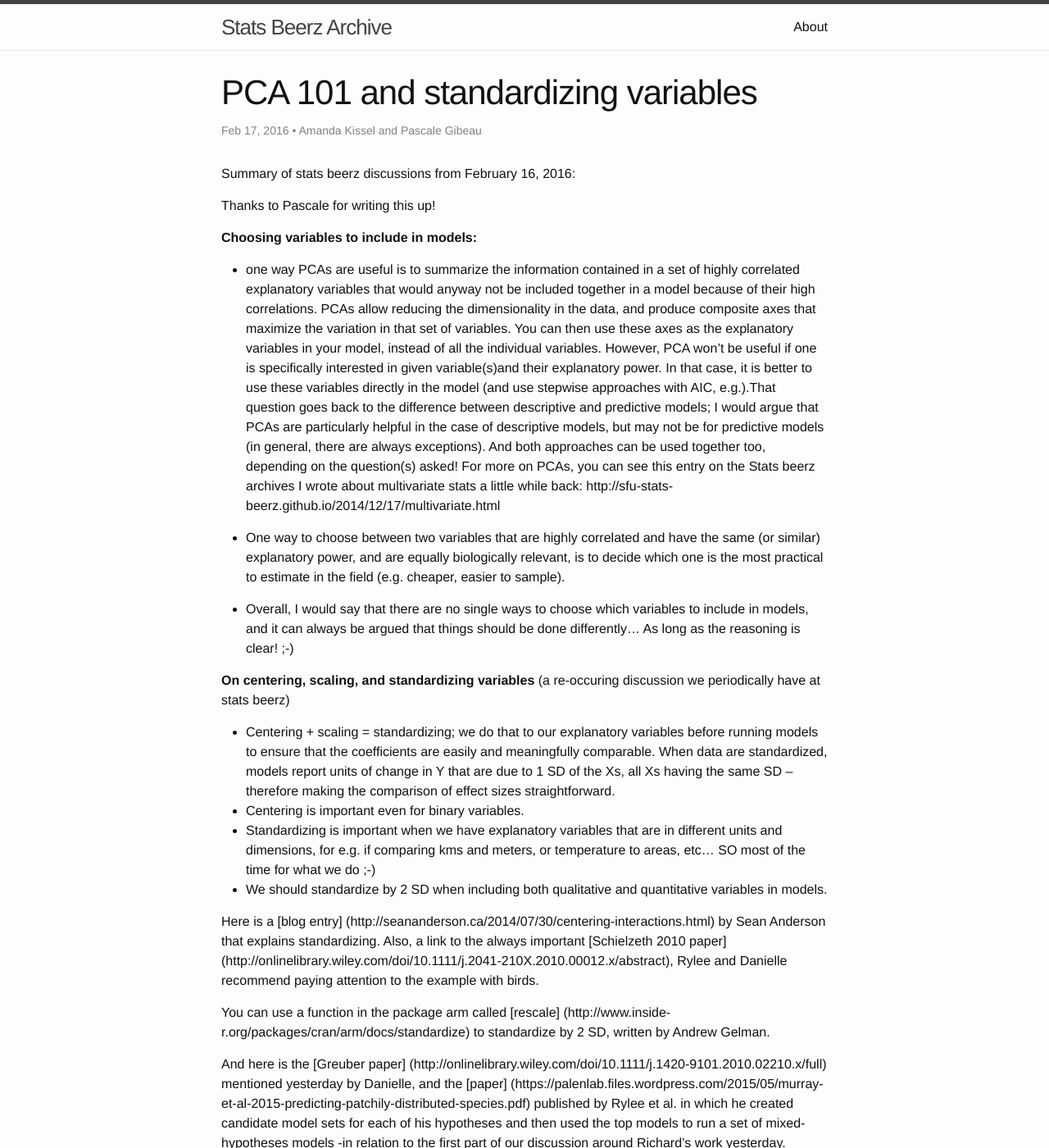
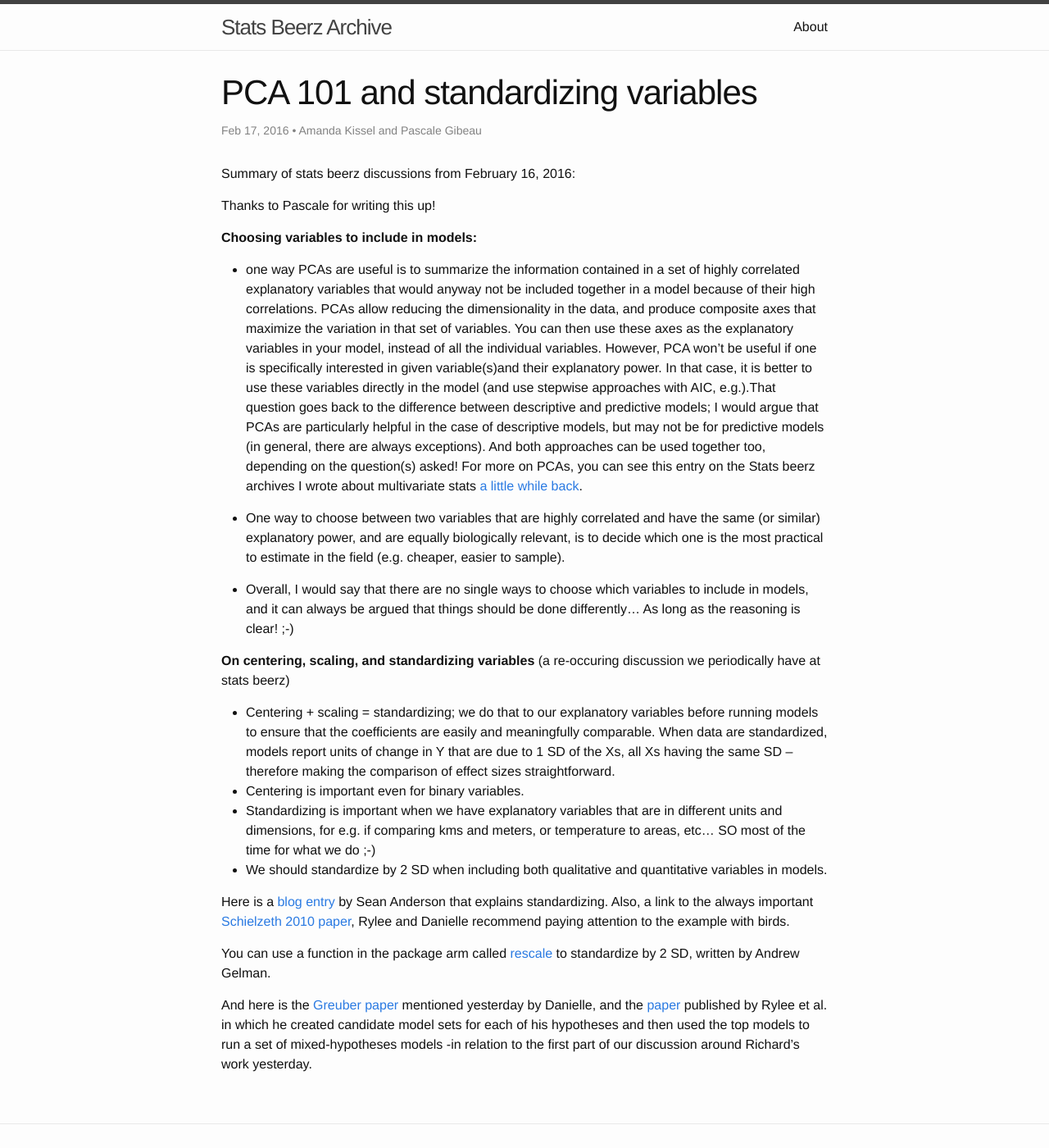
Before and after one commit to sfu-stats-beerz/sfu-stats-beerz.github.io, a Jekyll site: the page built from _posts/2016-02-17-pca-standardizing.md, in a window 1280 px wide and 1400 px high. Shown: the whole window at 82% size. Built offline with Jekyll 4.4.1, drawn with Linux system fonts in a browser that asks for light colours; some of the changed lines change nothing that is shown.

Commit message:
Fix links

```diff
--- a/_posts/2016-02-17-pca-standardizing.md
+++ b/_posts/2016-02-17-pca-standardizing.md
@@ -10,9 +10,10 @@ Summary of stats beerz discussions from February 16, 2016:
 Thanks to Pascale for writing this up!
 
 **Choosing variables to include in models:**
+
 - one way PCAs are useful is to summarize the information contained in a set of highly correlated explanatory variables that would
 anyway not be included together in a model because of their high correlations. PCAs allow reducing the dimensionality in the data,
-and produce composite axes that maximize the variation in that set of variables. You can then use these axes as the explanatory variables in your model, instead of all the individual variables. However, PCA won't be useful if one is specifically interested in given variable(s)and their explanatory power. In that case, it is better to use these variables directly in the model (and use stepwise approaches with AIC, e.g.).That question goes back to the difference between descriptive and predictive models; I would argue that PCAs are particularly helpful in the case of descriptive models, but may not be for predictive models (in general, there are always exceptions). And both approaches can be used together too, depending on the question(s) asked! For more on PCAs, you can see this entry on the Stats beerz archives I wrote about multivariate stats a little while back: http://sfu-stats-beerz.github.io/2014/12/17/multivariate.html
+and produce composite axes that maximize the variation in that set of variables. You can then use these axes as the explanatory variables in your model, instead of all the individual variables. However, PCA won't be useful if one is specifically interested in given variable(s)and their explanatory power. In that case, it is better to use these variables directly in the model (and use stepwise approaches with AIC, e.g.).That question goes back to the difference between descriptive and predictive models; I would argue that PCAs are particularly helpful in the case of descriptive models, but may not be for predictive models (in general, there are always exceptions). And both approaches can be used together too, depending on the question(s) asked! For more on PCAs, you can see this entry on the Stats beerz archives I wrote about multivariate stats [a little while back]({% post_url 2014-12-17-multivariate %}).
 
 - One way to choose between two variables that are highly correlated and have the same (or similar) explanatory power, and are equally biologically relevant, is to decide which one is the most practical to estimate in the field (e.g. cheaper, easier to sample).
 
@@ -25,8 +26,8 @@ and produce composite axes that maximize the variation in that set of variables.
 - Standardizing is important when we have explanatory variables that are in different units and dimensions, for e.g. if comparing kms and meters, or temperature to areas, etc... SO most of the time for what we do ;-)
 - We should standardize by 2 SD when including both qualitative and quantitative variables in models.
 
-Here is a [blog entry] (http://seananderson.ca/2014/07/30/centering-interactions.html) by Sean Anderson that explains standardizing. Also, a link to the always important [Schielzeth 2010 paper] (http://onlinelibrary.wiley.com/doi/10.1111/j.2041-210X.2010.00012.x/abstract), Rylee and Danielle recommend paying attention to the example with birds.
+Here is a [blog entry](http://seananderson.ca/2014/07/30/centering-interactions.html) by Sean Anderson that explains standardizing. Also, a link to the always important [Schielzeth 2010 paper](http://onlinelibrary.wiley.com/doi/10.1111/j.2041-210X.2010.00012.x/abstract), Rylee and Danielle recommend paying attention to the example with birds.
 
-You can use a function in the package arm called [rescale] (http://www.inside-r.org/packages/cran/arm/docs/standardize) to standardize by 2 SD, written by Andrew Gelman.
+You can use a function in the package arm called [rescale](http://www.inside-r.org/packages/cran/arm/docs/standardize) to standardize by 2 SD, written by Andrew Gelman.
 
-And here is the [Greuber paper] (http://onlinelibrary.wiley.com/doi/10.1111/j.1420-9101.2010.02210.x/full) mentioned yesterday by Danielle, and the [paper] (https://palenlab.files.wordpress.com/2015/05/murray-et-al-2015-predicting-patchily-distributed-species.pdf) published by Rylee et al. in which he created candidate model sets for each of his hypotheses and then used the top models to run a set of mixed-hypotheses models -in relation to the first part of our discussion around Richard's work yesterday.
+And here is the [Greuber paper](http://onlinelibrary.wiley.com/doi/10.1111/j.1420-9101.2010.02210.x/full) mentioned yesterday by Danielle, and the [paper](https://palenlab.files.wordpress.com/2015/05/murray-et-al-2015-predicting-patchily-distributed-species.pdf) published by Rylee et al. in which he created candidate model sets for each of his hypotheses and then used the top models to run a set of mixed-hypotheses models -in relation to the first part of our discussion around Richard's work yesterday.
```
